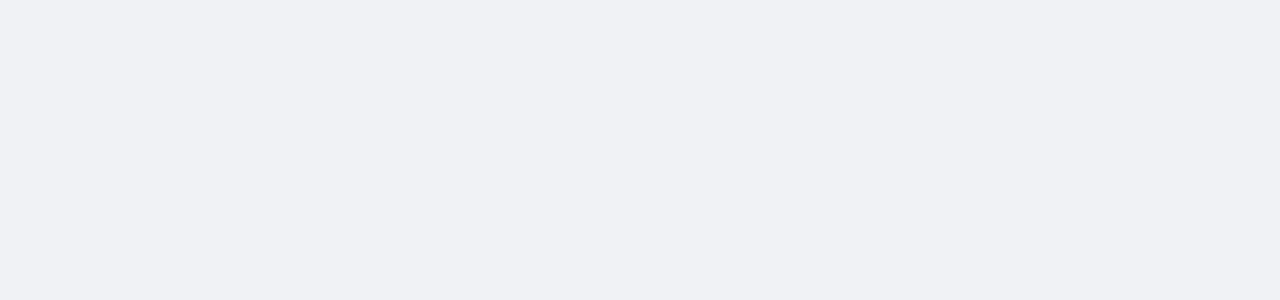
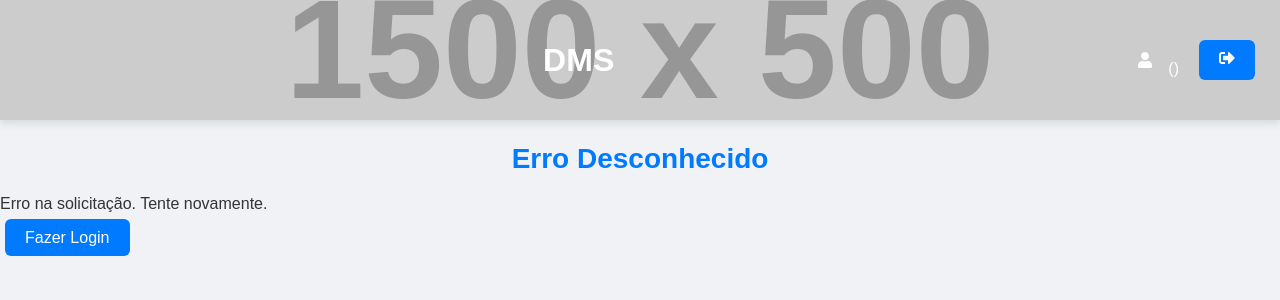
Before and after one commit to EdlaineNunes/tcc-bsi-front, a React (Create React App) app: page /error in a window 1280 px wide. Before the commit this address had no page. Shown: the top 300 px of the page. Built offline with nearby package versions, Linux system fonts and the light colour scheme.

Commit message:
feat: error page

```diff
--- a/src/App.js
+++ b/src/App.js
@@ -11,6 +11,7 @@ import DocumentsList from './components/documents/DocumentList';
 import DocumentUpload from './components/documents/DocumentUpload';
 import DocumentView from './components/documents/DocumentView';
 import DocumentsListForMe from './components/documents/DocumentListForMe';
+import ErrorPage from './components/common/ErrorPage'
 import './components/styles/global.css';
 
 
@@ -45,6 +46,9 @@ function App() {
         <Route path='/documents/listAll/user' element={<DocumentsListForMe token={token} userName={userName} role={role} handleLogout={handleLogout} />} />
         <Route path='/documents/upload' element={<DocumentUpload token={token} userName={userName} role={role} handleLogout={handleLogout} />} />
         <Route path='/documents/view/:id' element={<DocumentView token={token} userName={userName} role={role} handleLogout={handleLogout} />} />
+
+        <Route path="/error/:status?" element={<ErrorPage token={token} userName={userName} role={role} handleLogout={handleLogout} />} />
+        <Route path="*" element={<ErrorPage token={token} userName={userName} role={role} handleLogout={handleLogout} />} />
       </Routes>
     </Router>
   );
--- a/src/components/common/ErrorPage.js
+++ b/src/components/common/ErrorPage.js
@@ -1,28 +1,52 @@
 import React from "react";
-import { Link, useLocation } from "react-router-dom";
-import "../styles/ErrorPage.module.css"; // Arquivo de estilos
+import { Link, useParams } from "react-router-dom";
+import "../styles/ErrorPage.module.css";
+import Header from "./Header";
+
 
 const errorMessages = {
     400: "Requisição inválida. Verifique os dados e tente novamente.",
     401: "Não autorizado. Faça login para acessar esta página.",
     403: "Acesso negado. Você não tem permissão para visualizar este conteúdo.",
     404: "Página não encontrada. O recurso solicitado não existe.",
+    422: "Erro ao processar solicitação. Tente novamente.",
     500: "Erro interno do servidor. Tente novamente mais tarde.",
-    default: "Ocorreu um erro inesperado. Tente novamente.",
+    default: "Erro na solicitação. Tente novamente.",
 };
 
-const ErrorPage = () => {
-    const location = useLocation();
-    const { status } = location.state || { status: "default" };
+const ErrorPage = ({ token, userName, role, handleLogout }) => {
+    const { status } = useParams();
+    const errorMessage = errorMessages[status] || errorMessages.default;
+
+    const renderLink = () => {
+        switch (status) {
+            case "400":
+                return <Link to="/menu" className="btn btn-menu">Ir para o Menu</Link>;
+            case "401":
+                return <Link to="/" className="btn btn-menu">Fazer Login</Link>;
+            case "403":
+                return <Link to="/menu" className="btn btn-menu">Ir para o Menu</Link>;
+            case "404":
+                return <Link to="/menu" className="btn btn-menu">Voltar para o Menu</Link>;
+            case "422":
+                return <Link to="/menu" className="btn btn-menu">Voltar para o Menu</Link>;
+            case "500":
+                return <Link to="#" onClick={() => window.location.reload()} className="btn btn-menu">Tentar Novamente</Link>;
+            default:
+                return <Link to="/" className="btn btn-menu">Fazer Login</Link>;
+        }
+    };
 
     return (
-        <div className="error-container">
-            <h2>Erro {status}</h2>
-            <p>{errorMessages[status] || errorMessages.default}</p>
-            <Link to="/" className="btn btn-menu">
-                Login
-            </Link>
+        <div>
+            <Header userName={userName} role={role} handleLogout={handleLogout} />
+            <div className="error-container">
+                <h2>Erro {status || "Desconhecido"}</h2>
+                <p>{errorMessage}</p>
+                {renderLink()}
+            </div>
         </div>
+
     );
 };
 
--- a/src/components/users/UserCreate.js
+++ b/src/components/users/UserCreate.js
@@ -38,6 +38,7 @@ const UserCreate = ({ token, userName, role, handleLogout }) => {
     } catch (error) {
       console.error('Erro ao criar usuário:', error);
       setError('Erro ao criar usuário.');
+      alert('Erro ao criar usuário')
     }
   };
 
--- a/src/components/users/UserEdit.js
+++ b/src/components/users/UserEdit.js
@@ -48,6 +48,11 @@ const UserEdit = ({ token, userName, role, handleLogout }) => {
       .catch((error) => {
         console.error('Erro ao carregar usuário:', error);
         setError('Erro ao carregar usuário.');
+        if (error.response) {
+          navigate('/error/422');
+        } else {
+          navigate('/error/500');
+        }
       });
   }, [id, token]);
 
--- a/src/components/users/UserList.js
+++ b/src/components/users/UserList.js
@@ -34,6 +34,11 @@ const UserList = ({ token, userName, role, handleLogout }) => {
       .catch(error => {
         console.error("Erro ao buscar usuários:", error);
         setError("Erro ao carregar usuários.");
+        if (error.response) {
+          navigate('/error', { state: { status: error.response.status } });
+        } else {
+          navigate('/error', { state: { status: 'default' } });
+        }
         setLoading(false);
       });
   }, []);
```
